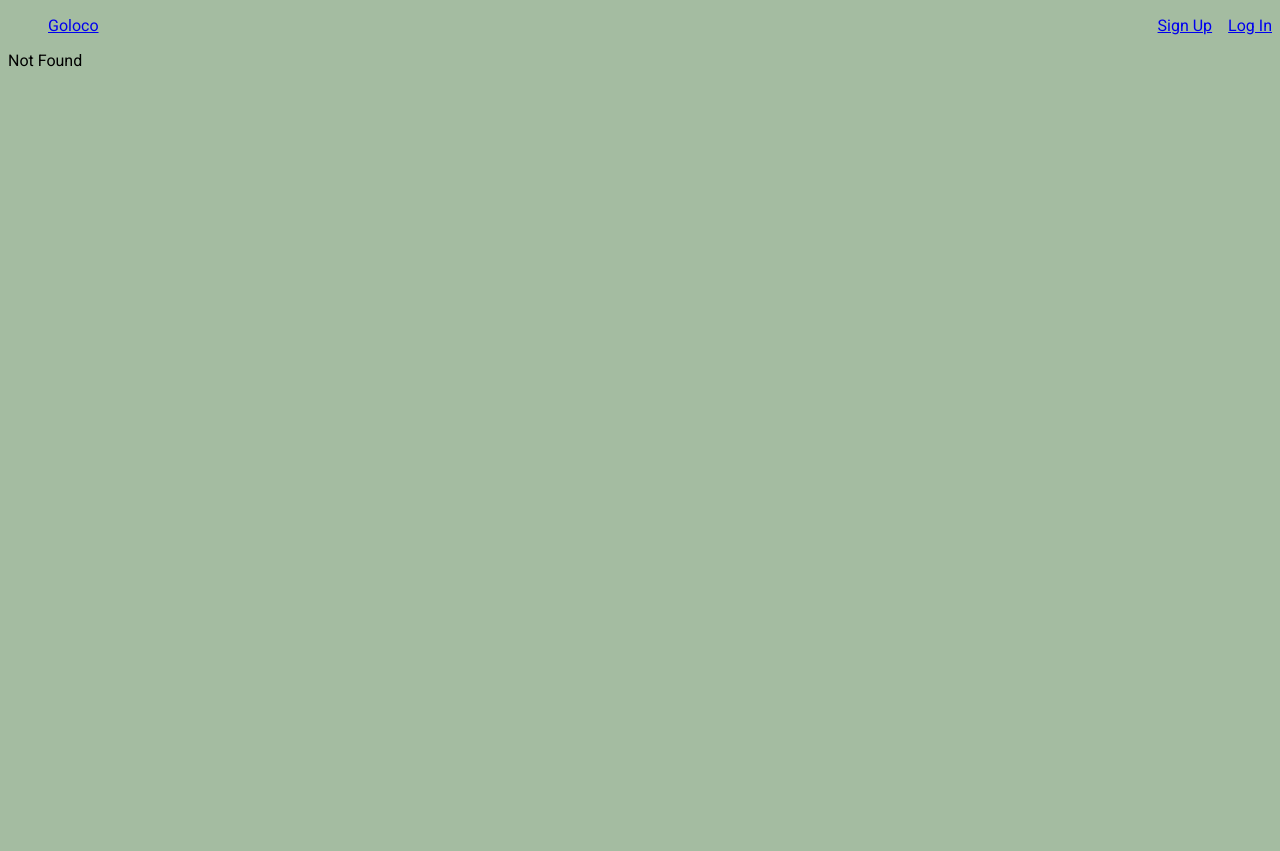
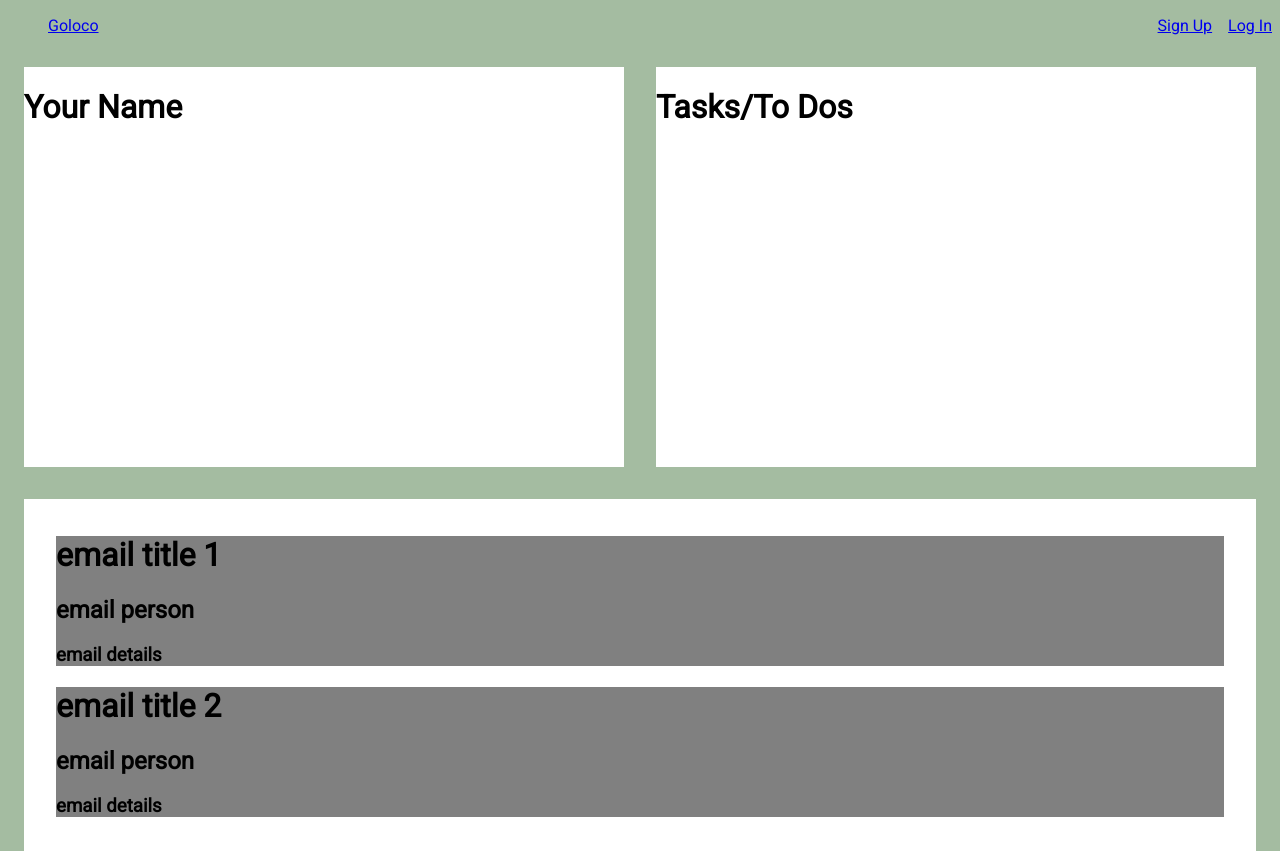
Before and after one commit to siavava/networking-platform, a React (Vite) app: page /1/1 in a window 1280 px wide. Before the commit this address had no page. Before the commit the page ends 816 px from the top, so only its background shows below. Built offline with nearby package versions, Linux system fonts and the light colour scheme.

Commit message:
added routing and basic skeleton for people profile page

```diff
--- a/src/components/app.jsx
+++ b/src/components/app.jsx
@@ -8,6 +8,7 @@ import LogIn from './login';
 import Nav from './navbar';
 
 import HomePage from './homepage';
+import PersonProfile from './person-profile';
 
 function App() {
   return (
@@ -16,6 +17,7 @@ function App() {
         <Nav />
         <Routes>
           <Route path="/:id/homepage" element={<HomePage />} />
+          <Route path="/:id/:otherId" element={<PersonProfile />} />
           <Route path="/" element={<Landing />} />
           <Route path="/signup" element={<SignUp />} />
           <Route path="/login" element={<LogIn />} />
--- /dev/null
+++ b/src/components/person-profile.jsx
@@ -0,0 +1,30 @@
+import React from 'react';
+
+export default function PersonProfile() {
+  return (
+    <div className="person-profile">
+      <div className="first-row">
+        <div className="basic-info">
+          <h1>Your Name</h1>
+        </div>
+        <div className="todos">
+          <h1>Tasks/To Dos</h1>
+        </div>
+      </div>
+
+      <div className="email-container">
+        <div className="email-interaction">
+          <h1>email title 1</h1>
+          <h2>email person</h2>
+          <h3>email details</h3>
+        </div>
+
+        <div className="email-interaction">
+          <h1>email title 2</h1>
+          <h2>email person</h2>
+          <h3>email details</h3>
+        </div>
+      </div>
+    </div>
+  );
+}
--- a/src/style.scss
+++ b/src/style.scss
@@ -32,3 +32,29 @@ ul.navbar {
   width: 40vw;
   height: 40vh;
 }
+
+// people profile stuff
+.person-profile {
+  .first-row {
+  display: flex;
+
+  .basic-info, .todos {
+    background-color: white;
+    margin: 1em;
+    width: 50vw;
+    height: 50vh;
+    }
+  }
+
+ .email-container {
+    background-color: white;
+    padding: 1em;
+    margin: 1em;
+
+    .email-interaction {
+      margin: 1em;
+      background-color: grey;
+    }
+  }
+
+}
```
